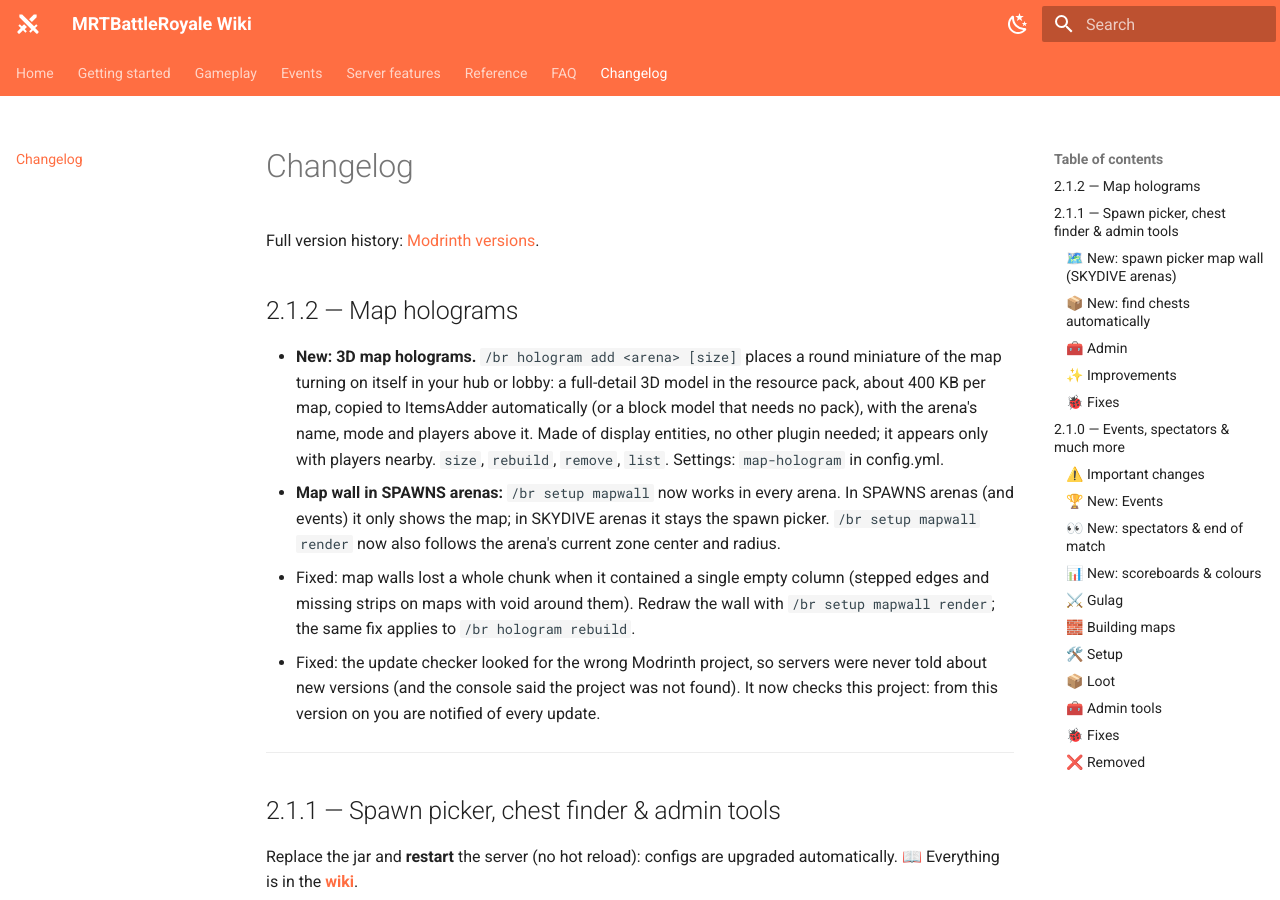
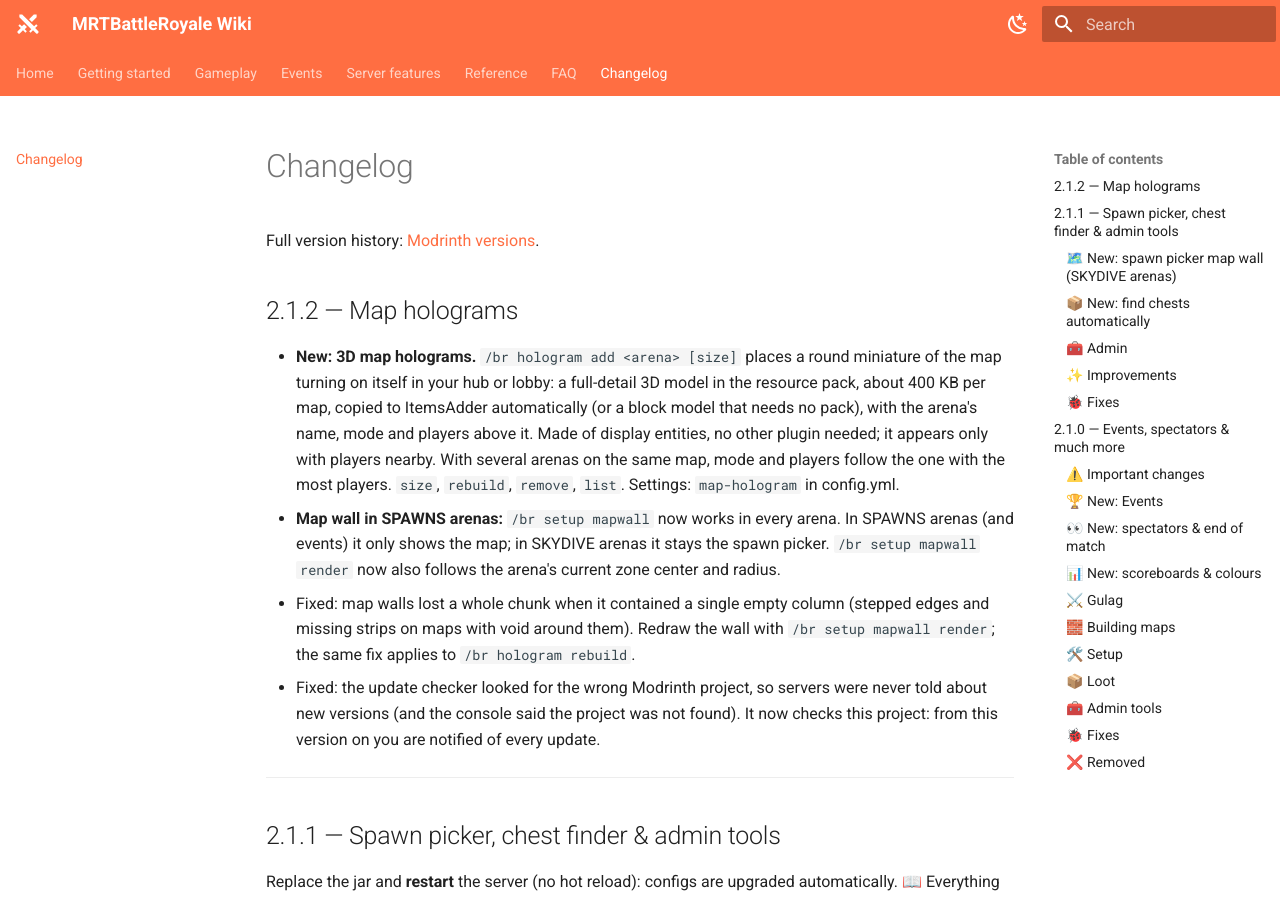
Before and after one commit to Giuseppe-Marco/mrtbattleroyale-wiki, an MkDocs documentation site: the page built from docs/changelog.md, in a window 1280 px wide and 900 px high. Built offline with MkDocs 1.6.1 and Material for MkDocs 9.7.7, drawn with Linux system fonts in a browser that asks for light colours.

Commit message:
Map holograms: label follows the busiest arena on the map
Co-Authored-By: Claude Opus 5.5 <noreply@anthropic.com>

```diff
--- a/docs/changelog.md
+++ b/docs/changelog.md
@@ -4,7 +4,7 @@ Full version history: [Modrinth versions](https://modrinth.com/plugin/battleroya
 
 ## 2.1.2 — Map holograms
 
-- **New: 3D map holograms.** `/br hologram add <arena> [size]` places a round miniature of the map turning on itself in your hub or lobby: a full-detail 3D model in the resource pack, about 400 KB per map, copied to ItemsAdder automatically (or a block model that needs no pack), with the arena's name, mode and players above it. Made of display entities, no other plugin needed; it appears only with players nearby. `size`, `rebuild`, `remove`, `list`. Settings: `map-hologram` in config.yml.
+- **New: 3D map holograms.** `/br hologram add <arena> [size]` places a round miniature of the map turning on itself in your hub or lobby: a full-detail 3D model in the resource pack, about 400 KB per map, copied to ItemsAdder automatically (or a block model that needs no pack), with the arena's name, mode and players above it. Made of display entities, no other plugin needed; it appears only with players nearby. With several arenas on the same map, mode and players follow the one with the most players. `size`, `rebuild`, `remove`, `list`. Settings: `map-hologram` in config.yml.
 - **Map wall in SPAWNS arenas:** `/br setup mapwall` now works in every arena. In SPAWNS arenas (and events) it only shows the map; in SKYDIVE arenas it stays the spawn picker. `/br setup mapwall render` now also follows the arena's current zone center and radius.
 - Fixed: map walls lost a whole chunk when it contained a single empty column (stepped edges and missing strips on maps with void around them). Redraw the wall with `/br setup mapwall render`; the same fix applies to `/br hologram rebuild`.
 - Fixed: the update checker looked for the wrong Modrinth project, so servers were never told about new versions (and the console said the project was not found). It now checks this project: from this version on you are notified of every update.
```
Also changed, not shown: docs/features/holograms.md (+2 -0 lines).
